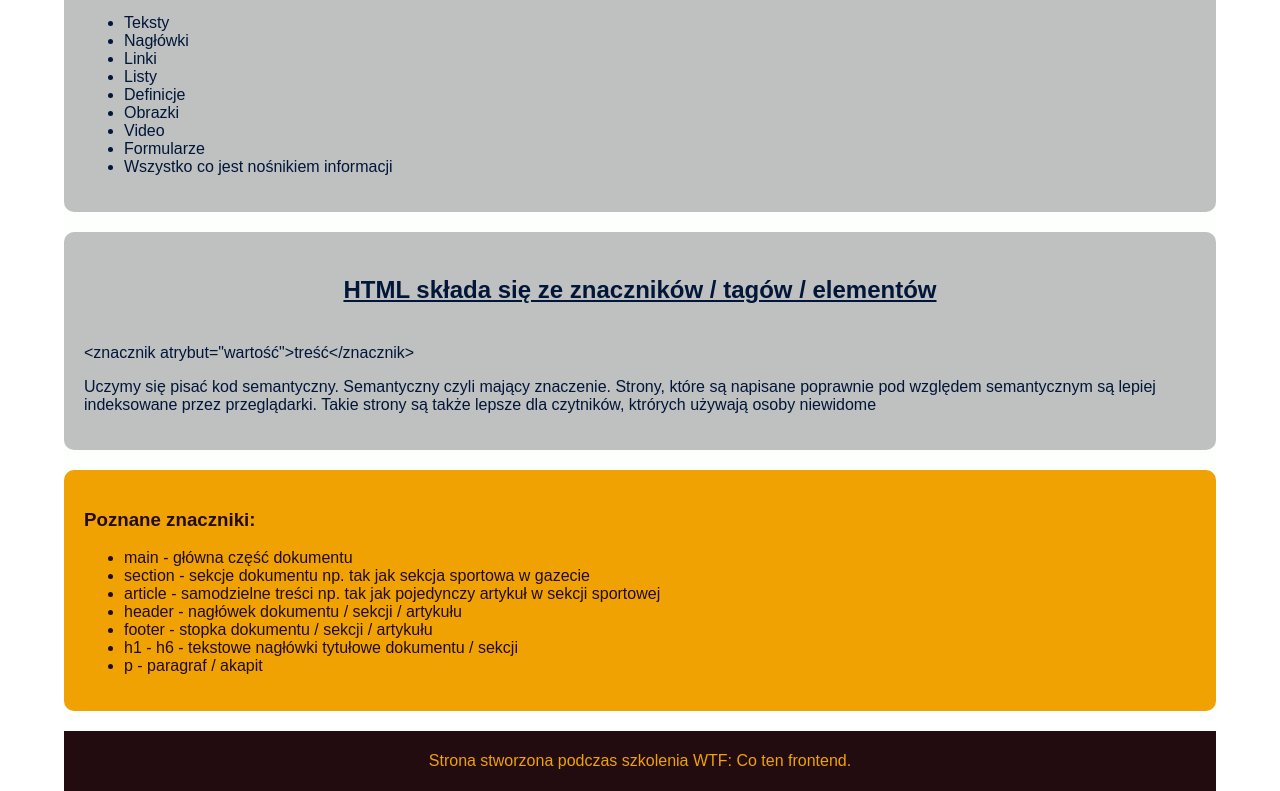
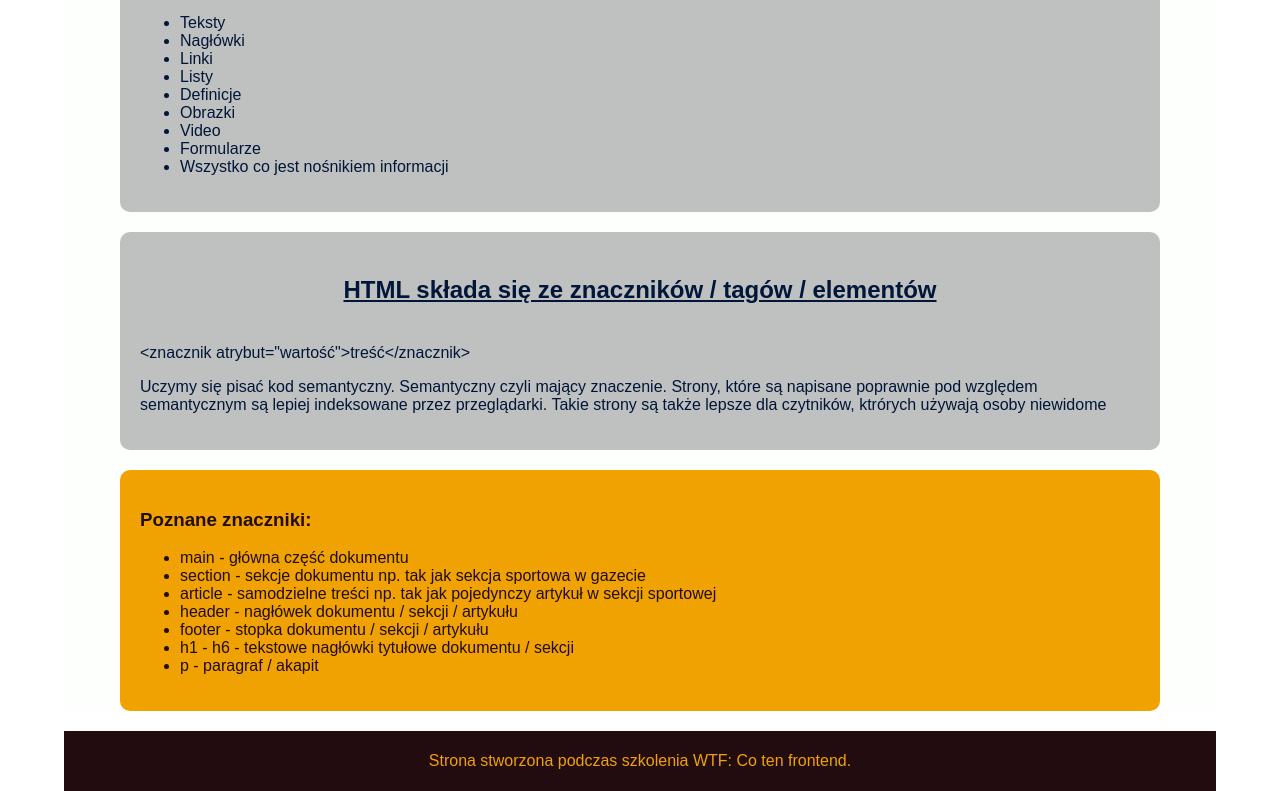
Before and after one commit to lukasz-bernacik/homepage, a plain HTML site: page html.html in a window 1280 px wide. Shown: the part 930-1721 px from the top of the page. Drawn offline with Linux system fonts and the light colour scheme.

Commit message:
change width of artcles and important section

```diff
--- a/style.css
+++ b/style.css
@@ -95,6 +95,7 @@ body {
   margin-bottom: 20px;
   border-radius: 10px;
   color: #011638;
+  max-width: 1000px;
 }
 
 .content__heading {
@@ -111,6 +112,7 @@ body {
   margin-bottom: 20px;
   border-radius: 10px;
   color: #220c10;
+  max-width: 1000px;
 }
 
 .footer {
```
